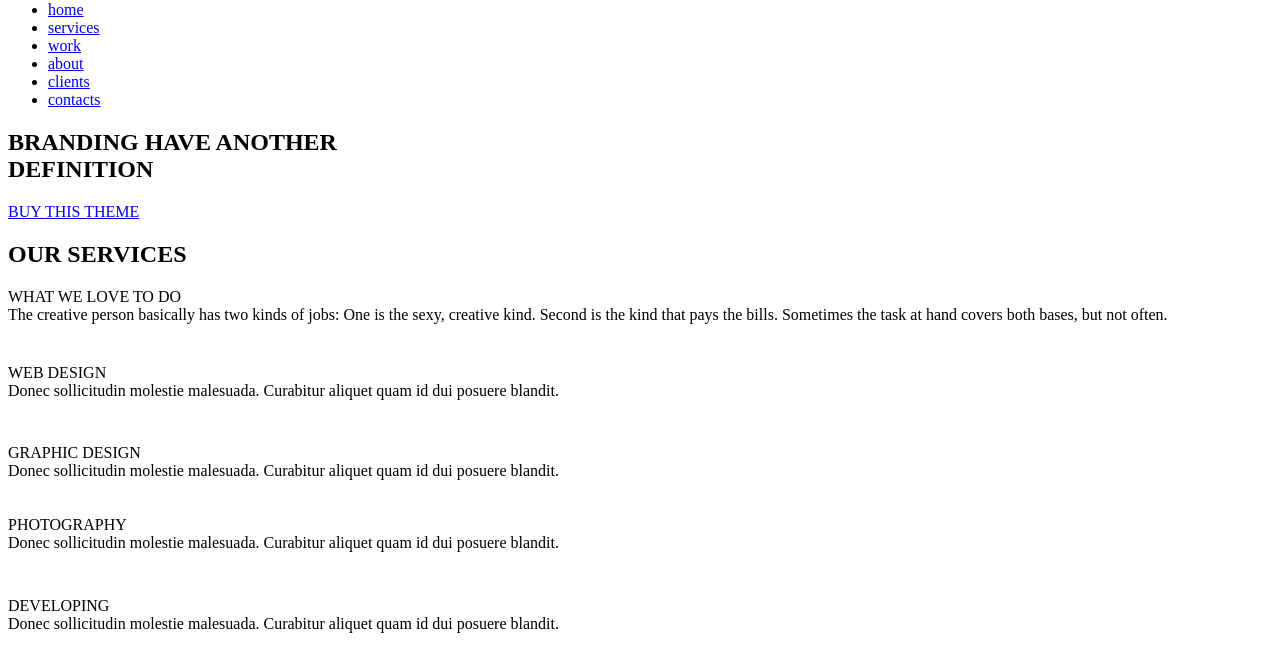
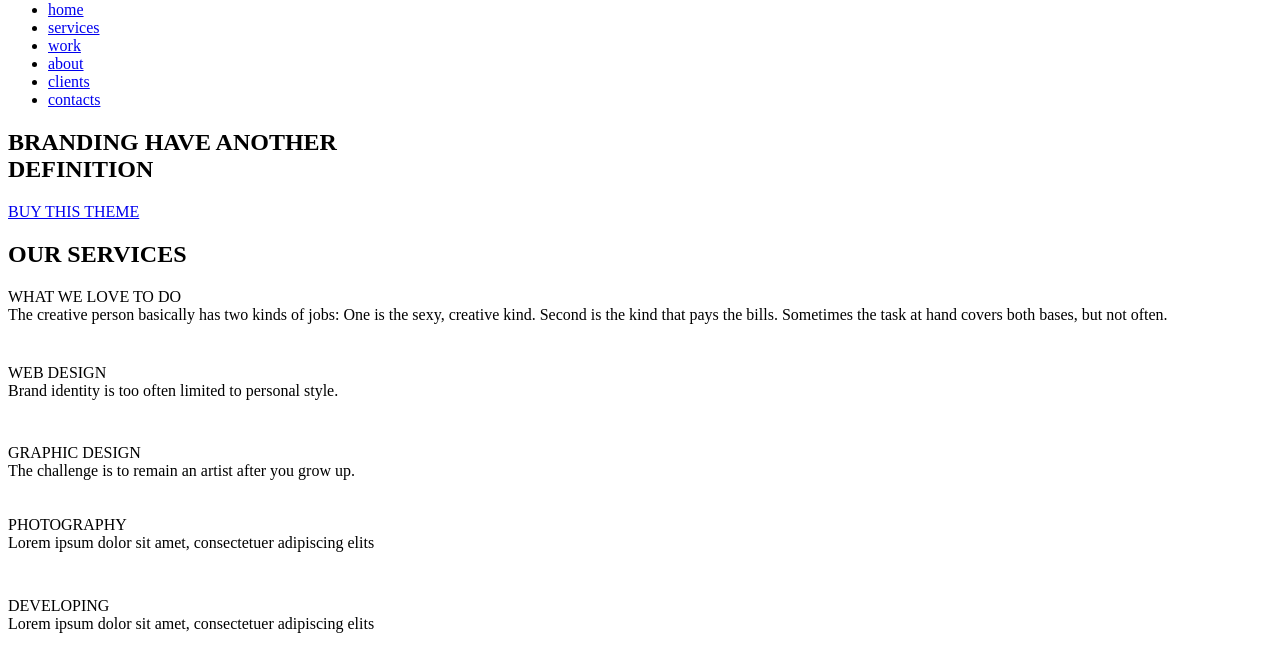
Before and after one commit to Chessinfo/myproject, a website: page src/index.html in a window 1280 px wide. Shown: the part 79-750 px from the top of the page. Drawn offline with Linux system fonts and the light colour scheme.

Commit message:
pictures

```diff
--- a/src/index.html
+++ b/src/index.html
@@ -65,32 +65,28 @@
           <div class="service_img"><img src="./img/Icon1.png" alt="" /></div>
           <div class="service_title">WEB DESIGN</div>
           <div class="service_description">
-            Donec sollicitudin molestie malesuada. Curabitur aliquet quam id dui
-            posuere blandit.
+            Brand identity is too often limited to personal style.
           </div>
         </div>
         <div class="block_service">
           <div class="service_img"><img src="./img/Icon2.png" alt="" /></div>
           <div class="service_title">GRAPHIC DESIGN</div>
           <div class="service_description">
-            Donec sollicitudin molestie malesuada. Curabitur aliquet quam id dui
-            posuere blandit.
+            The challenge is to remain an artist after you grow up.
           </div>
         </div>
         <div class="block_service">
           <div class="service_img"><img src="./img/Icon3.png" alt="" /></div>
           <div class="service_title">PHOTOGRAPHY</div>
           <div class="service_description">
-            Donec sollicitudin molestie malesuada. Curabitur aliquet quam id dui
-            posuere blandit.
+            Lorem ipsum dolor sit amet, consectetuer adipiscing elits
           </div>
         </div>
         <div class="block_service">
           <div class="service_img"><img src="./img/Icon4.png" alt="" /></div>
           <div class="service_title">DEVELOPING</div>
           <div class="service_description">
-            Donec sollicitudin molestie malesuada. Curabitur aliquet quam id dui
-            posuere blandit.
+            Lorem ipsum dolor sit amet, consectetuer adipiscing elits
           </div>
         </div>
       </div>
```
Also changed, not shown: src/main.scss (+16 -2 lines), dist/css/main.css, dist/index.html, 1 other file.
